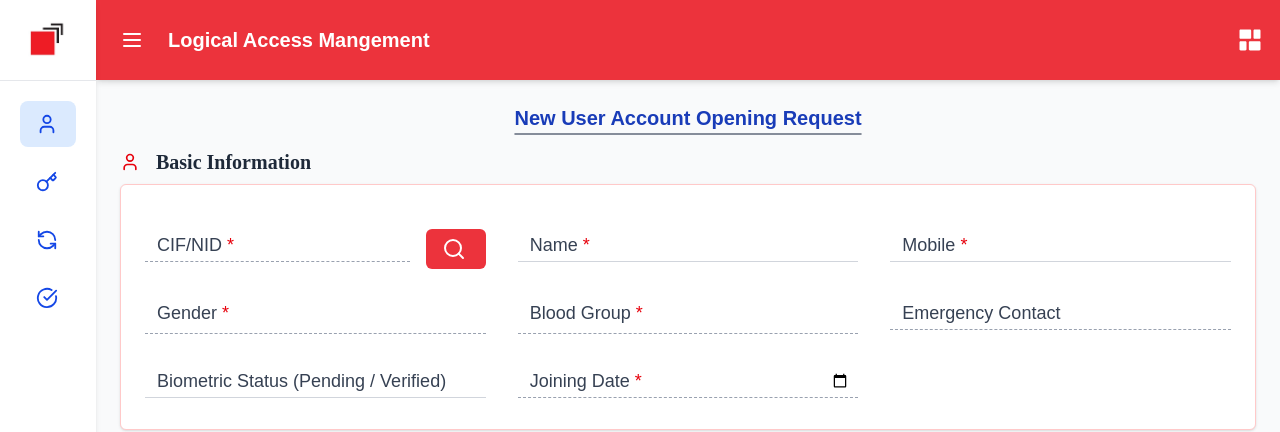
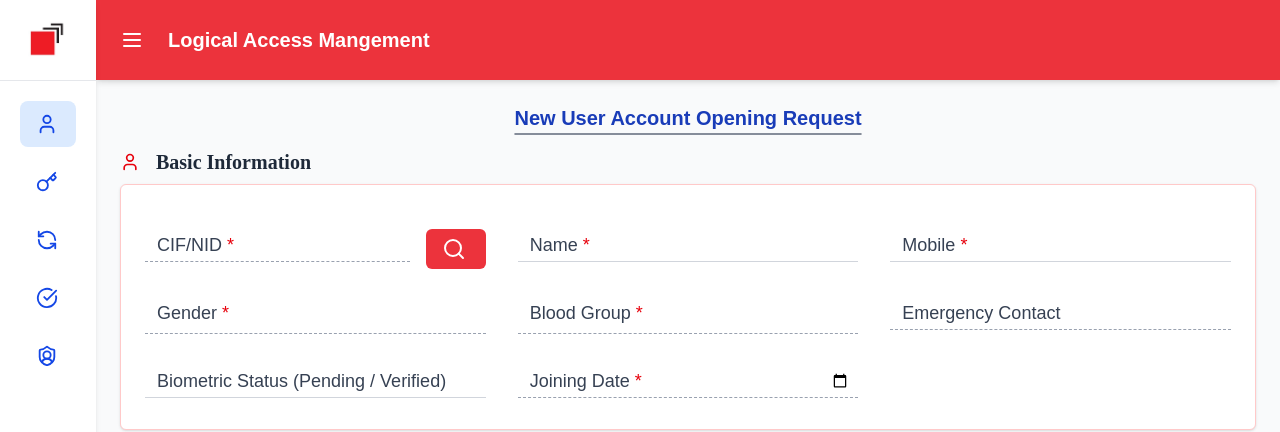
Before and after one commit to Nazmul-karim-tanvir-2nd/lamCodes, a React (Vite) app in the folder lamFrontend/: page / in a window 1280 px wide. Shown: the top 432 px of the page. Built offline with nearby package versions, Linux system fonts and the light colour scheme; a web font is replaced by a local one.

Commit message:
added Access Review in sidebar instead of navbar

```diff
--- a/lamFrontend/src/components/Navbar.jsx
+++ b/lamFrontend/src/components/Navbar.jsx
@@ -1,15 +1,12 @@
 import { Menu } from "lucide-react";
 import useSidebarStore from "../store/useSidebarStore";
-import { RiDashboardHorizontalFill } from "react-icons/ri";
 import { useNavigate } from "react-router-dom";
 
 const Navbar = ({ onLoginClick }) => {
   const toggleSidebar = useSidebarStore((state) => state.toggleSidebar);
   const navigate = useNavigate();
 
-  const goToDashboard = () => {
-    navigate("/review-dashboard");
-  };
+
 
   return (
     <header className="sticky top-0 z-30 bg-red-600/80 shadow-md">
@@ -29,12 +26,7 @@ const Navbar = ({ onLoginClick }) => {
           </h1>
         </div>
 
-     <button
-          className="hover:text-yellow-300 transition"
-          onClick={() => navigate("/dashboard")}
-        >
-          <RiDashboardHorizontalFill size={28} className="text-white" />
-        </button>
+
       </div>
     </header>
   );
--- a/lamFrontend/src/components/custom/Sidebar.jsx
+++ b/lamFrontend/src/components/custom/Sidebar.jsx
@@ -7,6 +7,8 @@ import {
     CheckCircle,
     X,
 } from "lucide-react";
+import { ShieldUser } from 'lucide-react';
+
 import idlclogo from "../../assets/idlclogo.jpg";
 import useSidebarStore from "../../store/useSidebarStore";
 
@@ -15,6 +17,8 @@ const navItems = [
     { to: "/access-request", label: "Access Request", icon: <Key size={22} aria-hidden="true" /> },
     { to: "/employee-transfer", label: "Employee Transfer", icon: <RefreshCcw size={22} aria-hidden="true" /> },
     { to: "/employee-clearance", label: "Employee Clearance", icon: <CheckCircle size={22} aria-hidden="true" /> },
+     { to: "/dashboard", label: "Access Review", icon: <ShieldUser size={22} aria-hidden="true" /> },
+
 ];
 
 const Sidebar = () => {
```
